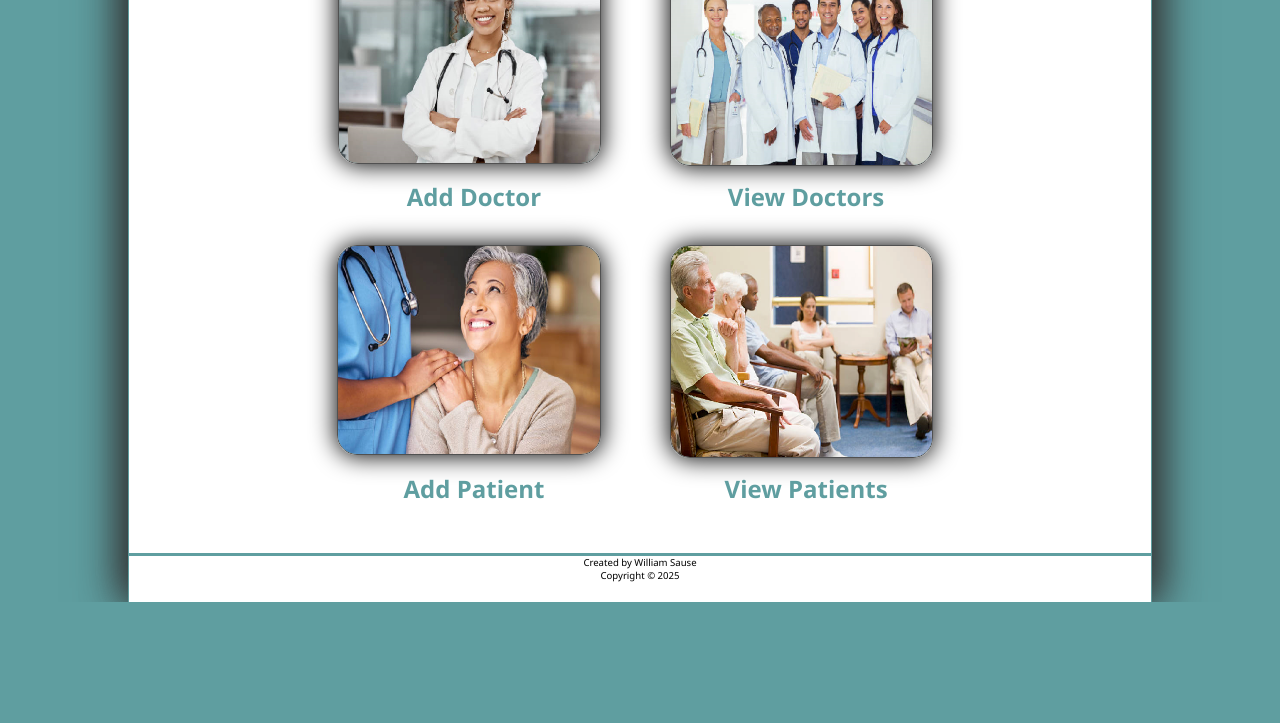
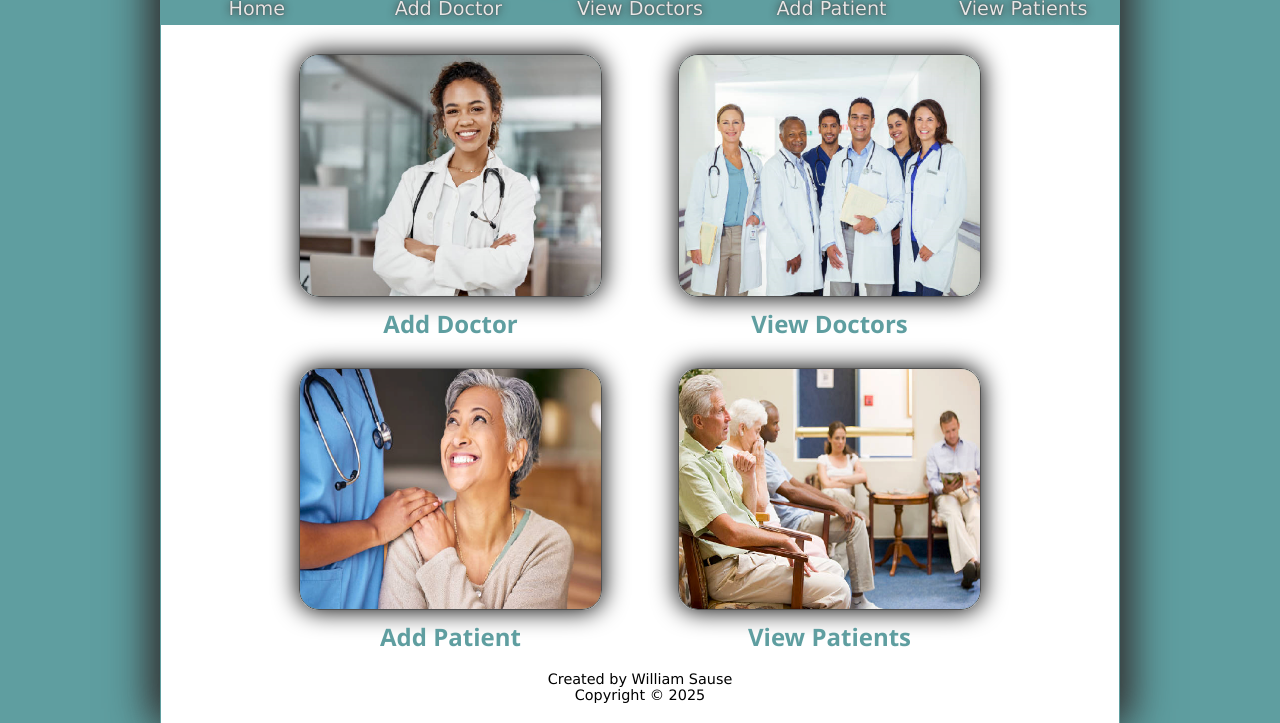
Before and after one commit to m18dave/BSAN328V, a plain HTML site: page index.html in a window 1280 px wide. Shown: the part 200-923 px from the top of the page. Before the commit the page ends 802 px from the top, so only its background shows below. Drawn offline with Linux system fonts and the light colour scheme.

Commit message:
Added Grid styles

```diff
--- /dev/null
+++ b/grid.css
@@ -0,0 +1,219 @@
+@charset "utf-8";
+
+/* styles */
+
+html {
+   background-color: cadetblue;
+}
+
+/* Page Body Styles */
+body {
+   background-color: white;
+   font-family: Verdana, Geneva, Arial, sans-serif;
+}
+
+/* Heading Style */
+
+body > header > h1 {
+   font-size: 4em;
+   text-align: center;
+   font-family: Segoe, "Segoe UI", "DejaVu Sans", "Trebuchet MS", Verdana, "sans-serif";
+   color:white;
+   text-shadow: 0px 0px 1px cadetblue, 0px 0px 5px cadetblue, 0px 0px 20px cadetblue;
+   letter-spacing: 0.1em;
+   padding: 10px 0px;
+}
+
+
+/* Horizontal Navigation List Styles */
+
+
+nav.horizontal a {
+   background-color: cadetblue;
+   font-size: 1.2em;
+   line-height: 1.6em;
+   text-align: center;
+}
+
+nav.horizontal a:link,
+nav.horizontal a:visited {
+   color: rgb(231, 231, 231);
+   text-shadow: rgb(51, 51, 51) 0px 0px 1px, rgb(51, 51, 51) 0px 0px 8px;
+}
+
+nav.horizontal a:hover,
+nav.horizontal a:active {
+   color: white;
+   background-color: rgb(3, 51, 86);
+}
+
+/* Section Styles */
+
+body > section > h1 {
+    font-size: 2em;
+    font-family: Segoe, "Segoe UI", "DejaVu Sans", "Trebuchet MS", Verdana, "sans-serif";
+    margin: 50px 15px 15px 15px;
+}
+
+
+/* Options Styles */
+
+div.options {
+   background-color: rgba(255, 255, 255, 0.15);
+   padding: 10px 0px 0px 0px;
+}
+
+
+div.options h1 {
+   margin: 0.3em 0;
+   font-family: Segoe, "Segoe UI", "DejaVu Sans", "Trebuchet MS", Verdana, "sans-serif";
+   color: cadetblue;
+   font-size: 1.5em;
+   font-weight: bold;
+   text-align: center;
+}
+
+
+/* Footer Styles */
+
+footer {
+	font-size: 0.9em;
+	padding: 10px 0px;
+	text-align: center;
+   clear: both;
+	padding-bottom: 20px;
+}
+
+/* Form Styles */
+
+fieldset.search {
+   width: 45%;
+   border-radius: 15px;
+   margin: 15px auto 25px auto;
+   background: rgb(235, 245, 245);
+}
+
+fieldset.add {
+   width: 50%;
+   border-radius: 15px;
+   margin: 15px auto;
+   background: rgb(235, 245, 245);
+}
+
+legend {
+   font-family: Gotham, "Helvetica Neue", Helvetica, Arial, "sans-serif";
+   font-size: 1.1em;
+}
+
+.form-row {
+   margin: 10px;
+}
+
+.form-row label {
+   display: inline-block;
+   width: 100px;
+}
+.form-row input {
+   display: inline-block;
+   width: 300px;
+}
+
+input[type="submit"] {
+   display: block;
+   width: 75px;
+   margin: 15px auto;
+   font-size: 1em;
+}
+
+.search-form {
+   margin: 3px;
+}
+.search-form label {
+   display: inline-block;
+   width: 100px;
+}
+.search-form input {
+   display: inline-block;
+   width: 230px;
+}
+.search-form input[type="submit"] {
+   display: inline-block;
+   width: 75px;
+   font-size: 1em;
+   margin: 0;
+}
+
+
+/* layout */
+html {
+    height: 100%;
+}
+
+body {
+   width: 95%;
+   min-width: 640px;
+   max-width: 960px;
+   margin-left: auto;
+   margin-right: auto;
+   box-shadow: rgb(51, 51, 51) 10px 0px 40px, rgb(51, 51, 51) -10px 0px 40px;
+   border-left: 1px solid cadetblue;
+   border-right: 1px solid cadetblue;
+   min-height: 100%;
+}
+
+section#main {
+    padding: 0px 100px;
+}
+
+
+/* Image Styles */
+img {
+   display: block;
+   width: 100%;
+}
+
+
+/* Horizontal Navigation Styles */
+nav.horizontal li {
+   display: block;
+   float: left;
+   width: 20%;
+}
+
+nav.horizontal a {
+   display: block;
+}
+
+
+/* Grid Styles */
+section#main {
+   display: grid;
+   grid-template-rows: repeat(2, 1fr);
+   grid-template-columns: repeat(2, 1fr);
+   margin: 40px 0px 0px 0px;
+}
+
+header, footer {
+   grid-column: 1/-1;
+}
+
+
+/* Options Styles */
+div.options {
+   min-height: 300px;
+}
+
+/* Image Styles */
+div img {
+   border: 1px solid rgb(81, 81, 81);
+   border-radius: 20px;
+   box-shadow: inset 0px 0px 3px cadetblue, inset 0px 0px 10px cadetblue, inset 0px 0px 20px cadetblue, 0px 0px 25px 1px black;
+   width: 80%;
+   height: 80%;
+   margin: 10px auto;
+}
+
+
+a#navicon {
+   display: none;
+}
--- a/index.html
+++ b/index.html
@@ -5,14 +5,17 @@
    <meta name="viewport" content="width=device-width, initial-scale=1" />
    <title>Healthcare Management System</title>
    <link href="reset.css" rel="stylesheet" />
-   <link href="layout.css" rel="stylesheet" />
-   <link href="flex.css" rel="stylesheet" />
+   <link href="grid.css" rel="stylesheet" />
+   <!-- <link href="styles.css" rel="stylesheet" />
+   <link href="grid.css" rel="stylesheet" /> -->
+   <!-- <link href="layout.css" rel="stylesheet" /> -->
+   <!-- <link href="flex.css" rel="stylesheet" /> -->
 </head>
 <body>
    <header>
       <h1>Healthcare Management System</h1>
-      <nav>
-         <a id="navicon" href="#"><img src="navicon.png" alt="" /></a>
+      <nav class="horizontal">
+         <!-- <a id="navicon" href="#"><img src="navicon.png" alt="" /></a> -->
          <ul>
             <li><a href="index.html">Home</a></li>
             <li><a href="add_doctor.html">Add Doctor</a></li>
@@ -23,24 +26,22 @@
       </nav>
    </header>
 
-   <section>
-      <div id="options">
-         <div class="card">
+   <section id="main">
+      <div class="options">
          <a href="add_doctor.html"><img src="doctor.png" alt="" /></a>
-            <p>Add Doctor</p>
+         <h1>Add Doctor</h1>
       </div>
-         <div class="card">
+      <div class="options">
          <a href="view_doctors.html"><img src="doctors.png" alt="" /></a>
-            <p>View Doctors</p>
+         <h1>View Doctors</h1>
       </div>
-         <div class="card">
+      <div class="options">
          <a href="add_patient.html"><img src="patient.png" alt="" /></a>
-            <p>Add Patient</p>
+         <h1>Add Patient</h1>
       </div>
-         <div class="card">
+      <div class="options">
          <a href="view_patients.html"><img src="patients.png" alt="" /></a>
-            <p>View Patients</p>
-         </div>
+         <h1>View Patients</h1>
       </div>
    </section>
    <footer>
--- a/layout.css
+++ b/layout.css
@@ -1,124 +1,9 @@
 @charset "utf-8";
-
-/* HTML and Body styles */
-
-html {
-   background: cadetblue;
-   font-family: Verdana, Geneva, sans-serif;
-   height: 100%;
-}
-
-body {
-   background-color: white;
-   box-shadow: rgb(51, 51, 51) 10px 0px 40px, rgb(51, 51, 51) -10px 0px 40px;
-   border-left: 1px solid cadetblue;
-   border-right: 1px solid cadetblue;
-   min-height: 100%;
-   margin: 0px auto;
-   min-width: 320px;
-   max-width: 1024px;
-   width: 100%;
-}
-
-#options {
-   width: 65%;
-   margin: 0 auto;
-}
-
-body > header > h1 {
-   font-size: 3em;
-   text-align: center;
-   font-family: Segoe, "Segoe UI", "DejaVu Sans", "Trebuchet MS", Verdana, "sans-serif";
-   color:white;
-   text-shadow: 0px 0px 1px cadetblue, 0px 0px 5px cadetblue, 0px 0px 20px cadetblue;
-   letter-spacing: 0.1em;
-   padding: 10px 0px;
-}
-
-body > section > h1 {
-      font-size: 2em;
-      font-family: Segoe, "Segoe UI", "DejaVu Sans", "Trebuchet MS", Verdana, "sans-serif";
-      margin: 15px;
-}
-
-div img {
-   border: 1px solid rgb(81, 81, 81);
-   border-radius: 20px;
-   box-shadow: inset 0px 0px 3px cadetblue, inset 0px 0px 10px cadetblue, inset 0px 0px 20px cadetblue, 0px 0px 25px 1px black;
-   width: 90%;
-   height: 90%;
-   margin: 10px;
-
-}
-
-div p {
-   font-family: Segoe, "Segoe UI", "DejaVu Sans", "Trebuchet MS", Verdana, "sans-serif";
-   color: cadetblue;
-   font-size: 1.5em;
-   font-weight: bold;
-   text-align: center;
-   height: 25px;
-   width: 100%;
-}
-
-/* Navigation list styles */
-
-header nav ul {
-   background-color: cadetblue;
-   width: 100%;
-}
-
-header nav ul li {
-   font-size: 1.25em;
-   margin: 2px;
-}
-
-header nav ul li a {
-   color: rgb(231, 231, 231);
-   text-shadow: rgb(51, 51, 51) 0px 0px 1px, rgb(51, 51, 51) 0px 0px 8px;
-   display: block;
-   padding: 5px 20px;
-   width: 100%;
-}
-
-header nav ul li a:hover {
-   color: white;
-   background-color: rgb(3, 51, 86);
-}
-
-a#navicon {
-   display: none;
-}
-
-footer {
-	text-align: center;
-	font-size: 0.6em;
-	margin-top: 4%;
-	border-top: 3px solid cadetblue;
-	font-family: Segoe, "Segoe UI", "DejaVu Sans", "Trebuchet MS", Verdana, sans-serif;
-	clear: both;
-	padding-bottom: 20px;
-}
-
-fieldset.add {
-   width: 50%;
-   border-radius: 15px;
-   margin: 15px auto;
-   background: rgb(235, 245, 245);
-}
-
-legend {
-   font-family: Gotham, "Helvetica Neue", Helvetica, Arial, "sans-serif";
-   font-size: 1.1em;
-}
-
-label {
-   font-family: Gotham, "Helvetica Neue", Helvetica, Arial, "sans-serif";
-}
 
 .form-row {
    margin: 10px;
 }
+
 .form-row label {
    display: inline-block;
    width: 100px;
@@ -133,13 +18,6 @@ input[type="submit"] {
    width: 75px;
    margin: 15px auto;
    font-size: 1em;
-}
-
-fieldset.search {
-   width: 30%;
-   border-radius: 15px;
-   margin: 15px auto;
-   background: rgb(235, 245, 245);
 }
 
 .search-form {
--- /dev/null
+++ b/styles.css
@@ -0,0 +1,124 @@
+@charset "utf-8";
+
+/* HTML and Body styles */
+
+html {
+   background: cadetblue;
+   font-family: Verdana, Geneva, sans-serif;
+   height: 100%;
+}
+
+body {
+   background-color: white;
+   box-shadow: rgb(51, 51, 51) 10px 0px 40px, rgb(51, 51, 51) -10px 0px 40px;
+   border-left: 1px solid cadetblue;
+   border-right: 1px solid cadetblue;
+   min-height: 100%;
+   margin: 0px auto;
+   min-width: 320px;
+   max-width: 1024px;
+   width: 100%;
+}
+
+#options {
+   width: 65%;
+   margin: 0 auto;
+}
+
+body > header > h1 {
+   font-size: 3em;
+   text-align: center;
+   font-family: Segoe, "Segoe UI", "DejaVu Sans", "Trebuchet MS", Verdana, "sans-serif";
+   color:white;
+   text-shadow: 0px 0px 1px cadetblue, 0px 0px 5px cadetblue, 0px 0px 20px cadetblue;
+   letter-spacing: 0.1em;
+   padding: 10px 0px;
+}
+
+body > section > h1 {
+      font-size: 2em;
+      font-family: Segoe, "Segoe UI", "DejaVu Sans", "Trebuchet MS", Verdana, "sans-serif";
+      margin: 15px;
+}
+
+div img {
+   border: 1px solid rgb(81, 81, 81);
+   border-radius: 20px;
+   box-shadow: inset 0px 0px 3px cadetblue, inset 0px 0px 10px cadetblue, inset 0px 0px 20px cadetblue, 0px 0px 25px 1px black;
+   width: 90%;
+   height: 90%;
+   margin: 10px;
+
+}
+
+div p {
+   font-family: Segoe, "Segoe UI", "DejaVu Sans", "Trebuchet MS", Verdana, "sans-serif";
+   color: cadetblue;
+   font-size: 1.5em;
+   font-weight: bold;
+   text-align: center;
+   height: 25px;
+   width: 100%;
+}
+
+/* Navigation list styles */
+
+header nav ul {
+   background-color: cadetblue;
+   width: 100%;
+}
+
+header nav ul li {
+   font-size: 1.25em;
+   margin: 2px;
+}
+
+footer {
+	text-align: center;
+	font-size: 0.6em;
+	margin-top: 4%;
+	border-top: 3px solid cadetblue;
+	font-family: Segoe, "Segoe UI", "DejaVu Sans", "Trebuchet MS", Verdana, sans-serif;
+	clear: both;
+	padding-bottom: 20px;
+}
+
+fieldset.add {
+   width: 50%;
+   border-radius: 15px;
+   margin: 15px auto;
+   background: rgb(235, 245, 245);
+}
+
+legend {
+   font-family: Gotham, "Helvetica Neue", Helvetica, Arial, "sans-serif";
+   font-size: 1.1em;
+}
+
+label {
+   font-family: Gotham, "Helvetica Neue", Helvetica, Arial, "sans-serif";
+}
+
+header nav ul li a {
+   color: rgb(231, 231, 231);
+   text-shadow: rgb(51, 51, 51) 0px 0px 1px, rgb(51, 51, 51) 0px 0px 8px;
+   display: block;
+   padding: 5px 20px;
+   width: 100%;
+}
+
+header nav ul li a:hover {
+   color: white;
+   background-color: rgb(3, 51, 86);
+}
+
+a#navicon {
+   display: none;
+}
+
+fieldset.search {
+   width: 30%;
+   border-radius: 15px;
+   margin: 15px auto;
+   background: rgb(235, 245, 245);
+}
--- a/table.css
+++ b/table.css
@@ -2,7 +2,7 @@
 
 table {
    border-collapse: collapse;
-   width: 75%;
+   width: 90%;
    margin: 15px auto;
 }
 
```
Also changed, not shown: add_doctor.html (+5 -8 lines), add_patient.html (+5 -8 lines), flex.css (+0 -11 lines), reset.css (+0 -12 lines), view_doctors.html (+5 -7 lines), view_patients.html (+5 -7 lines). Lines whose indentation alone changed are shown as unchanged.
